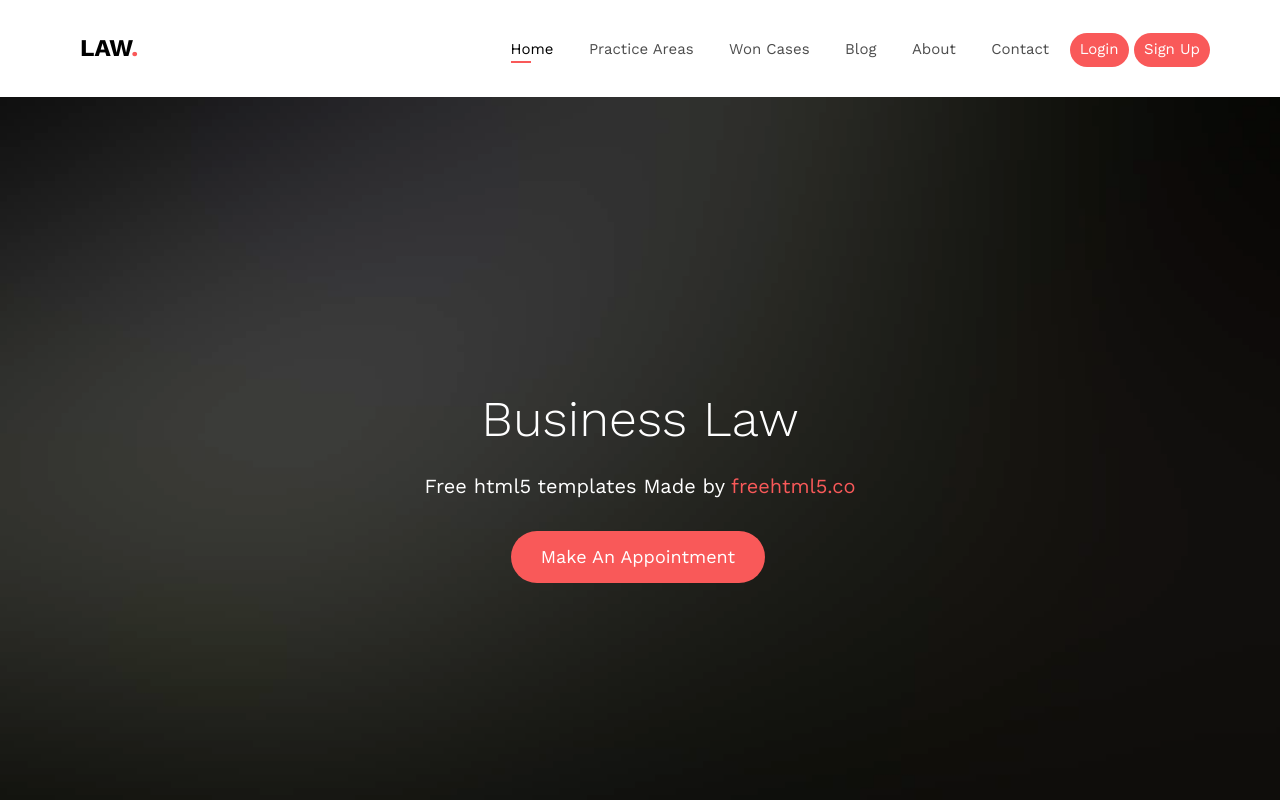
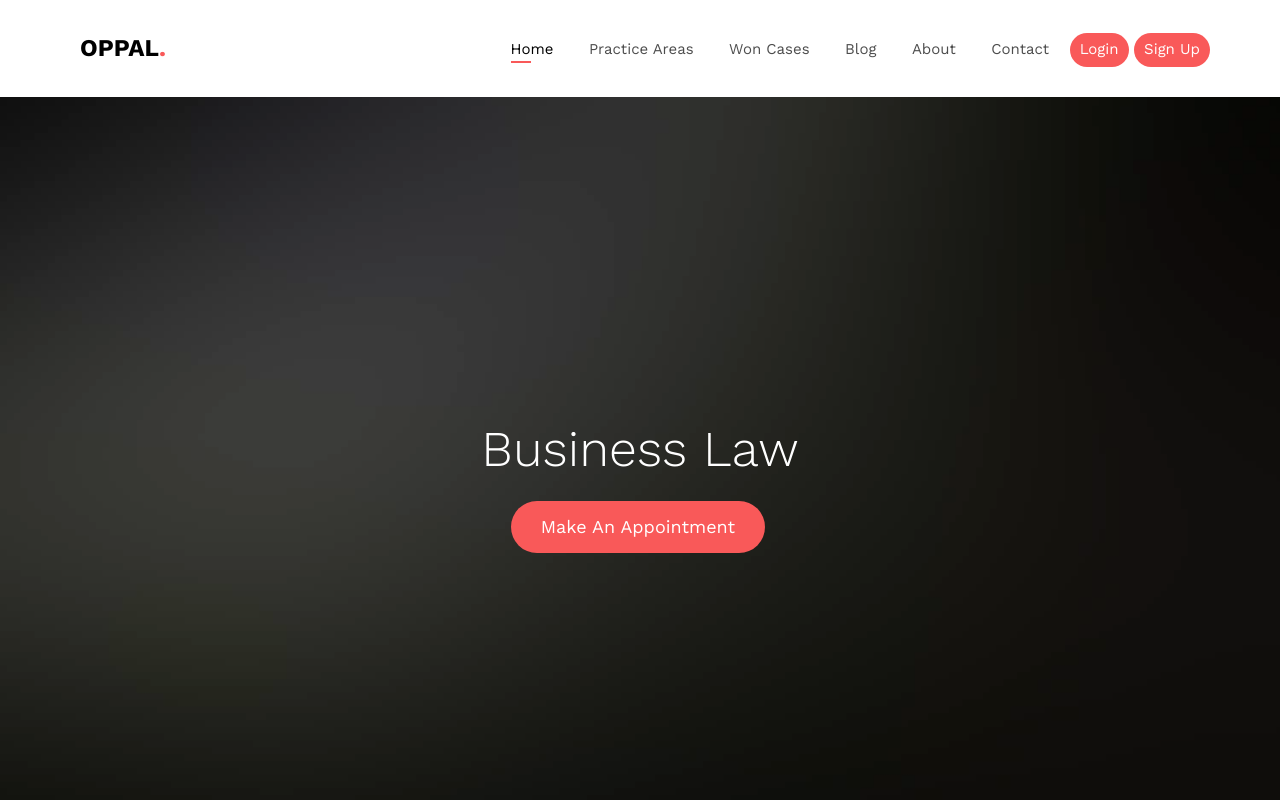
Before and after one commit to Oppal/law, a plain HTML site: page index.html in a window 1280 px wide. Shown: the top 800 px of the page. Drawn offline with nearby package versions, Linux system fonts and the light colour scheme; files whose address does not match are found by name.

Commit message:
Update index.html

```diff
--- a/index.html
+++ b/index.html
@@ -8,21 +8,6 @@
 	<meta name="description" content="Free HTML5 Website Template by FreeHTML5.co" />
 	<meta name="keywords" content="free website templates, free html5, free template, free bootstrap, free website template, html5, css3, mobile first, responsive" />
 	<meta name="author" content="FreeHTML5.co" />
-
-	<!--
-	//////////////////////////////////////////////////////
-
-	FREE HTML5 TEMPLATE
-	DESIGNED & DEVELOPED by FreeHTML5.co
-
-	Website: 		http://freehtml5.co/
-	Email: 			info@freehtml5.co
-	Twitter: 		http://twitter.com/fh5co
-	Facebook: 		https://www.facebook.com/fh5co
-
-	//////////////////////////////////////////////////////
-	 -->
-
   	<!-- Facebook and Twitter integration -->
 	<meta property="og:title" content=""/>
 	<meta property="og:image" content=""/>
@@ -73,7 +58,7 @@
 			<div class="container">
 				<div class="row">
 					<div class="col-xs-2">
-						<div id="fh5co-logo"><a href="index.html">Law<span>.</span></a></div>
+						<div id="fh5co-logo"><a href="index.html">Oppal<span>.</span></a></div>
 					</div>
 					<div class="col-xs-10 text-right menu-1">
 						<ul>
@@ -111,7 +96,7 @@
 			   			<div class="col-md-8 col-md-offset-2 text-center js-fullheight slider-text">
 			   				<div class="slider-text-inner">
 			   					<h1>Expert Legal Solutions</h1>
-									<h2>Free html5 templates Made by <a href="http://freehtml5.co/" target="_blank">freehtml5.co</a></h2>
+
 									<p><a class="btn btn-primary btn-lg" href="#">Make An Appointment</a></p>
 			   				</div>
 			   			</div>
@@ -125,7 +110,7 @@
 			   			<div class="col-md-8 col-md-offset-2 text-center js-fullheight slider-text">
 			   				<div class="slider-text-inner">
 			   					<h1>Business Law</h1>
-									<h2>Free html5 templates Made by <a href="http://freehtml5.co/" target="_blank">freehtml5.co</a></h2>
+
 									<p><a class="btn btn-primary btn-lg btn-learn" href="#">Make An Appointment</a></p>
 			   				</div>
 			   			</div>
@@ -139,7 +124,6 @@
 			   			<div class="col-md-8 col-md-offset-2 text-center js-fullheight slider-text">
 			   				<div class="slider-text-inner">
 			   					<h1>Defend Your Constitutional Right with Legal Help</h1>
-									<h2>Free html5 templates Made by <a href="http://freehtml5.co/" target="_blank">freehtml5.co</a></h2>
 									<p><a class="btn btn-primary btn-lg btn-learn" href="#">Make An Appointment</a></p>
 			   				</div>
 			   			</div>
@@ -586,7 +570,7 @@
 						<li>198 West 21th Street, <br> Suite 721 New York NY 10016</li>
 						<li><a href="tel://1234567920">+ 1235 2355 98</a></li>
 						<li><a href="mailto:info@yoursite.com">info@yoursite.com</a></li>
-						<li><a href="http://gettemplates.co">gettemplates.co</a></li>
+
 					</ul>
 				</div>
 
```
